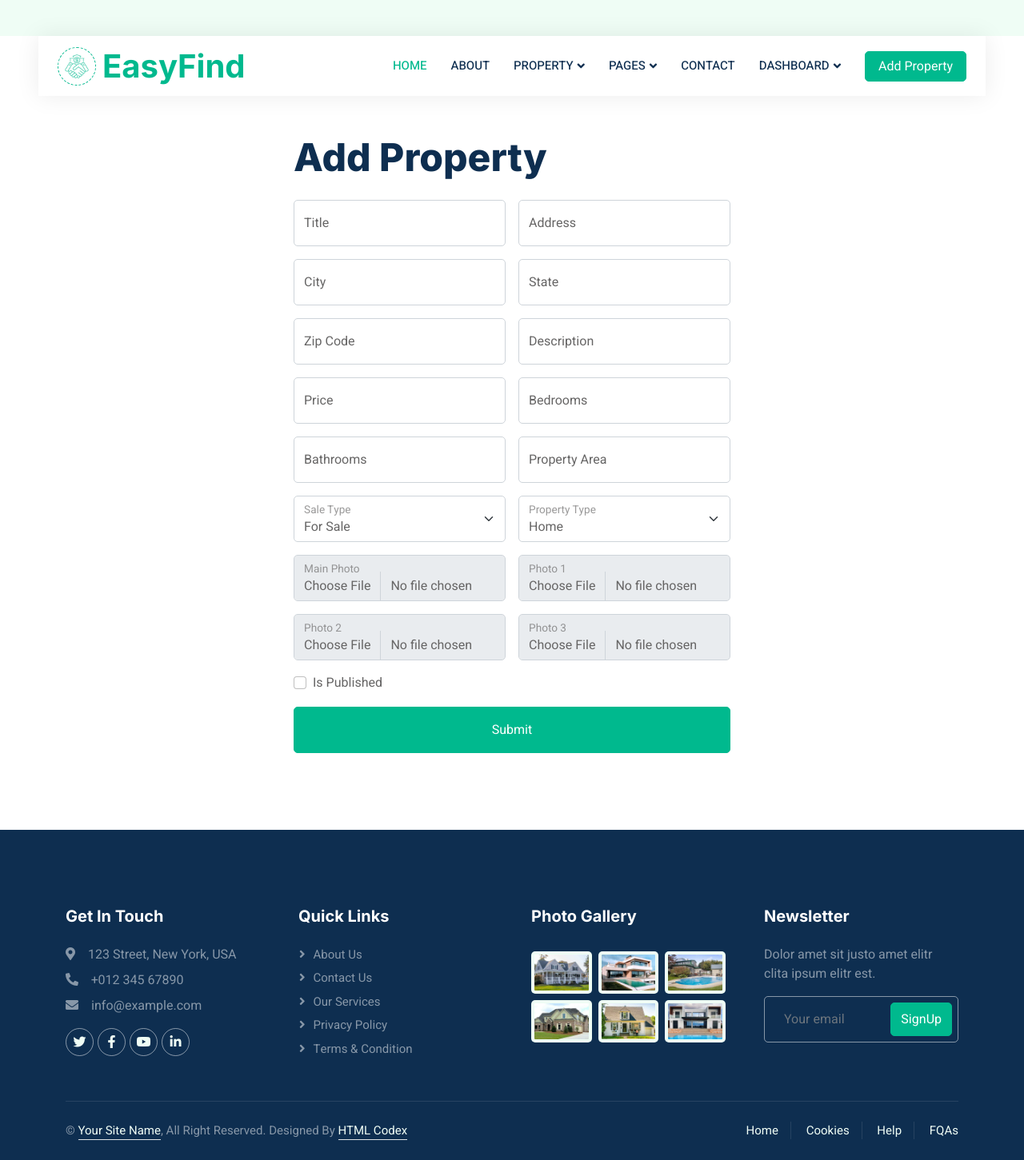
After one commit to Abhinav-C-V/easy_find_real, a Django app: template templates/listings/add_property.html in a window 1280 px wide. The commit adds this page. Shown: the whole page at 80% size. Run offline with Django 5.2, Linux system fonts and the light colour scheme; the template is opened without the code that fills it, so the values that code supplies are empty; some libraries are stand-ins or nearby versions.

Commit message:
user,realtor -- login,signup,

```diff
--- a/easy_find/urls.py
+++ b/easy_find/urls.py
@@ -22,5 +22,9 @@ from django.conf import settings
 urlpatterns = [
     path('admin/', admin.site.urls),
     path('', include('listing.urls')),
+    # path('user', include('user.urls'),name='user'),
+    # path('user/', include('user.urls', namespace='user'),name='user'),
+    path('user/', include(('user.urls', 'user'), namespace='user')),
+
 
 ]+ static(settings.MEDIA_URL, document_root=settings.MEDIA_ROOT)
--- a/listing/urls.py
+++ b/listing/urls.py
@@ -8,7 +8,7 @@ urlpatterns = [
     path('', views.index, name='index'),
     path('about/', views.about, name='about'),
     path('contact/', views.contact, name='contact'),
-    path('views.property_list/', views.property_list, name='property_list'),
+    path('property_list/', views.property_list, name='property_list'),
     path('property_agents/', views.property_agents, name='property_agents'),
     path('property_types/', views.property_types, name='property_types'),
 
--- a/templates/includes/navbar.html
+++ b/templates/includes/navbar.html
@@ -39,8 +39,20 @@
                         </div>
                     </div>
                     <a href="{% url 'contact' %}" class="nav-item nav-link">Contact</a>
+                    <div class="nav-item dropdown">
+                        <a href="#" class="nav-link dropdown-toggle" data-bs-toggle="dropdown">Dashboard</a>
+                        <div class="dropdown-menu rounded-0 m-0">
+                            <a href="#" class="dropdown-item"></i> Dashboard</a>
+                            {% if request.user.is_authenticated %}
+                                <a href="{% url 'user:logout' %}" class="dropdown-item">Logout</a>
+                            {% else %}
+                                <a href="{% url 'user:login' %}" class="dropdown-item">Login</a>
+                            {% endif %}
+
+                        </div>
+                    </div>
                 </div>
-                <a href="" class="btn btn-primary px-3 d-none d-lg-flex">Add Property</a>
+                <a href="{% url 'user:add_property' %}" class="btn btn-primary px-3 d-none d-lg-flex">Add Property</a>
             </div>
         </nav>
     </div>
--- /dev/null
+++ b/templates/listings/add_property.html
@@ -0,0 +1,151 @@
+{% extends 'base.html' %}
+{% load static %}
+
+{% block content %}
+
+<div class="container-xxl py-5">
+    <div class="container">
+        <div class="row justify-content-center">
+            <div class="col-md-6">
+                <h1 class="display-5 animated fadeIn mb-4">Add Property</h1>
+
+                <div class="wow fadeInUp " data-wow-delay="0.5s">
+                    {% comment %} <p class="mb-4">The contact form is currently inactive. Get a functional and working contact form with Ajax & PHP in a few minutes. Just copy and paste the files, add a little code and you're done. <a href="https://htmlcodex.com/contact-form">Download Now</a>.</p> {% endcomment %}
+                    <form action="{% url 'user:add_property' %}" method="POST">
+                        {% csrf_token %}
+                        <div class="row g-3">
+                            <div class="col-md-6">
+                                <div class="form-floating">
+                                    <input type="text" class="form-control" id="title" name="title" placeholder="Property Title">
+                                    <label for="title">Title</label>
+                                </div>
+                            </div>
+                            <div class="col-md-6">
+                                <div class="form-floating">
+                                    <input type="text" class="form-control" id="address" name="address" placeholder="Property Address">
+                                    <label for="adrress">Address</label>
+                                </div>
+                            </div>
+                            <div class="col-md-6">
+                                <div class="form-floating">
+                                    <input type="text" class="form-control" name="city" id="city" placeholder="City">
+                                    <label for="city">City</label>
+                                </div>
+                            </div>
+                            <div class="col-md-6">
+                                <div class="form-floating">
+                                    <input type="text" class="form-control" name="state" id="state" placeholder="State">
+                                    <label for="state">State</label>
+                                </div>
+                            </div>
+                            <div class="col-md-6">
+                                <div class="form-floating">
+                                    <input type="text" class="form-control" name="zipcode" id="zipcode" placeholder="Zip Code">
+                                    <label for="zipcode">Zip Code</label>
+                                </div>
+                            </div>
+                            <div class="col-md-6">
+                                <div class="form-floating">
+                                    <input type="text" class="form-control" name="description" id="description" placeholder="Description">
+                                    <label for="description">Description</label>
+                                </div>
+                            </div>
+                            <div class="col-md-6">
+                                <div class="form-floating">
+                                    <input type="number" class="form-control" name="price" id="price" placeholder="Price">
+                                    <label for="price">Price</label>
+                                </div>
+                            </div>
+                            <div class="col-md-6">
+                                <div class="form-floating">
+                                    <input type="number" class="form-control" name="bedrooms" id="bedrooms" placeholder="Bedrooms">
+                                    <label for="bedrooms">Bedrooms</label>
+                                </div>
+                            </div>
+                            <div class="col-md-6">
+                                <div class="form-floating">
+                                    <input type="number" step="0.1" class="form-control" name="bathrooms" id="bathrooms" placeholder="Bathrooms">
+                                    <label for="bathrooms">Bathrooms</label>
+                                </div>
+                            </div>
+                            <div class="col-md-6">
+                                <div class="form-floating">
+                                    <input type="number"  class="form-control" name="property_area" id="property_area" placeholder="Property Area">
+                                    <label for="property_area">Property Area</label>
+                                </div>
+                            </div>
+                            <div class="col-md-6">
+                                <div class="form-floating">
+                                    <select class="form-select" name="sale_type" id="sale_type">
+                                        <option value="for_sale">For Sale</option>
+                                        <option value="for_rent">For Rent</option>
+                                    </select>
+                                    <label for="sale_type">Sale Type</label>
+                                </div>
+                            </div>
+                            <div class="col-md-6">
+                                <div class="form-floating">
+                                    <select class="form-select" name="proprty_type" id="property_type">
+                                        <option value="home">Home</option>
+                                        <option value="Villa">Villa</option>
+                                        <option value="apartment">Apartment</option>
+                                        <option value="Office">Office</option>
+                                        <option value="building">Building</option>
+                                        <option value="shop">Shop</option>
+
+                                    </select>
+                                    <label for="property_type">Property Type</label>
+                                </div>
+                            </div>
+                            <div class="col-md-6">
+                                <div class="form-floating">
+                                    <input type="file" class="form-control" name="photo_main" id="photo_main">
+                                    <label for="photo_main">Main Photo</label>
+                                </div>
+                            </div>
+                            <div class="col-md-6">
+                                <div class="form-floating">
+                                    <input type="file" class="form-control" name="photo_1" id="photo_1">
+                                    <label for="photo_1">Photo 1</label>
+                                </div>
+                            </div>
+                            <div class="col-md-6">
+                                <div class="form-floating">
+                                    <input type="file" class="form-control" name="photo_2" id="photo_2">
+                                    <label for="photo_2">Photo 2</label>
+                                </div>
+                            </div>
+                            <div class="col-md-6">
+                                <div class="form-floating">
+                                    <input type="file" class="form-control" name="photo_3" id="photo_3">
+                                    <label for="photo_3">Photo 3</label>
+                                </div>
+                            </div>
+                            <div class="col-md-6">
+                                <div class="form-check">
+                                    <input class="form-check-input" type="checkbox" name="is_published" id="is_published">
+                                    <label class="form-check-label" for="is_published">Is Published</label>
+                                </div>
+                            </div>
+                            {% comment %} <div class="col-12">
+                                <div class="form-check">
+                                    <input class="form-check-input" type="checkbox" name="is_realtor" id="is_realtor">
+                                    <label class="form-check-label" for="is_realtor">
+                                        Are you a realtor?
+                                    </label>
+                                </div>
+                            </div> {% endcomment %}
+                            <div class="col-12 ">
+                                <button class="btn btn-primary w-100 py-3" type="submit">Submit</button>
+                            </div>
+                            {% comment %} <p class="mb-4">Already registered ?<a href="{% url 'user:login' %}">Login Now</a>.</p> {% endcomment %}
+
+                        </div>
+                    </form>
+                </div>
+            </div>
+        </div>
+    </div>
+</div>
+
+{% endblock %}
--- a/user/models.py
+++ b/user/models.py
@@ -12,15 +12,15 @@ class CustomUserManager(BaseUserManager):
         user.save(using=self._db)
         return user
 
-    def create_realter(self, email, name, password=None):
-        user = self.crete_user(email, name, password)
+    def create_realtor(self, email, name, password=None):
+        user = self.create_user(email, name, password)
         user.is_realtor = True
         user.save(using=self._db)
         return user
 
 
     def create_superuser(self, email, name, password=None):
-        user = self.crete_user(email, name, password)
+        user = self.create_user(email, name, password)
 
         user.is_staff =  True
         user.is_superuser = True
--- a/user/urls.py
+++ b/user/urls.py
@@ -2,11 +2,14 @@ from django.urls import path,include
 from . import views
 from django.conf.urls.static import static
 from django.conf import settings
-from .views import UserLoginView, UserSignupView
+from .views import UserLoginView, UserSignupView, AddPropertyView
 
 
 urlpatterns = [
-    path('', views.index, name='user_index'),
-    path('login', UserLoginView.as_view(), name='login'),
-    path('signup', UserSignupView.as_view(), name='signup'),
+    # path('', views.index, name='user_index'),
+    path('', UserLoginView.as_view(), name='login'),
+    path('signup/', UserSignupView.as_view(), name='signup'),
+    path('logout/', views.user_logout, name='logout'),
+    path('add_property/', AddPropertyView.as_view(), name='add_property'),
+
 ]
```
Also changed, not shown: listing/forms.py (added, +44 -0 lines), listing/models.py (+20 -18 lines), listing/views.py (+12 -3 lines), templates/accounts/login.html (added, +42 -0 lines), templates/accounts/register.html (+28 -33 lines), templates/index.html (+4 -4 lines), user/views.py (+163 -9 lines), db.sqlite3, listing/migrations/0002_listing_property_area_listing_property_type_and_more.py (added).
